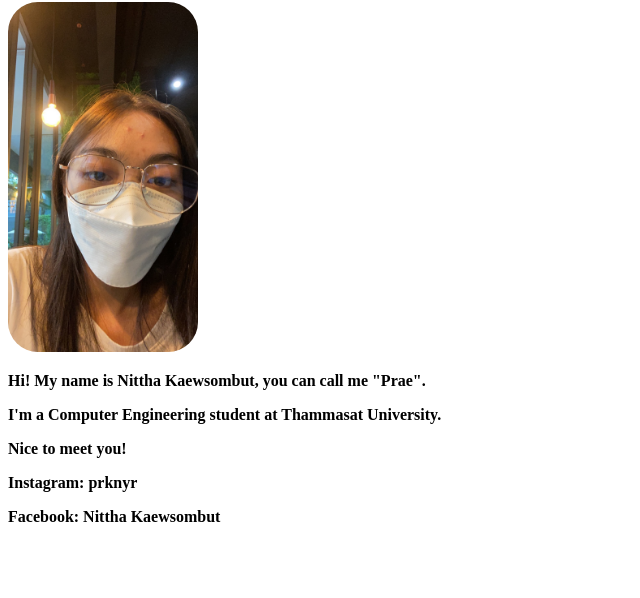
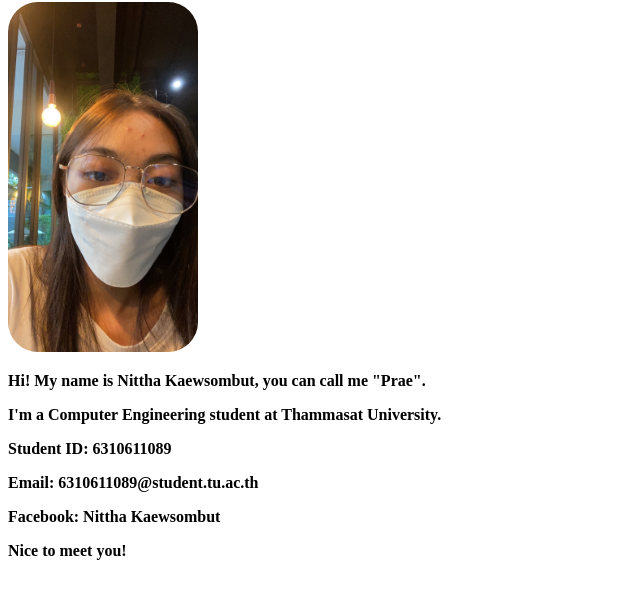
Before and after one commit to 6310611089/6310611089.github.io, a plain HTML site: page index.html in a window 1280 px wide. Shown: the part 78-676 px from the top of the page, without its empty margins (0-640 px from the left). Drawn offline with Linux system fonts and the light colour scheme.

Commit message:
update Info

```diff
--- a/index.html
+++ b/index.html
@@ -15,8 +15,9 @@
         <img src="img/pear.jpg">
         <p><strong>Hi! My name is Nittha Kaewsombut, you can call me "Prae".</strong></p>
         <p><strong>I'm a Computer Engineering student at Thammasat University.</strong></p>
+        <P><strong>Student ID: 6310611089</strong></P>
+        <P><strong>Email: 6310611089@student.tu.ac.th</strong></P>
+        <p><strong>Facebook: Nittha Kaewsombut</strong></p>
         <p><strong>Nice to meet you!</strong></p>
-        <P><strong>Instagram: prknyr</strong></P>
-        <p><strong>Facebook: Nittha Kaewsombut</strong></p>
     </body>
 </html>
```
